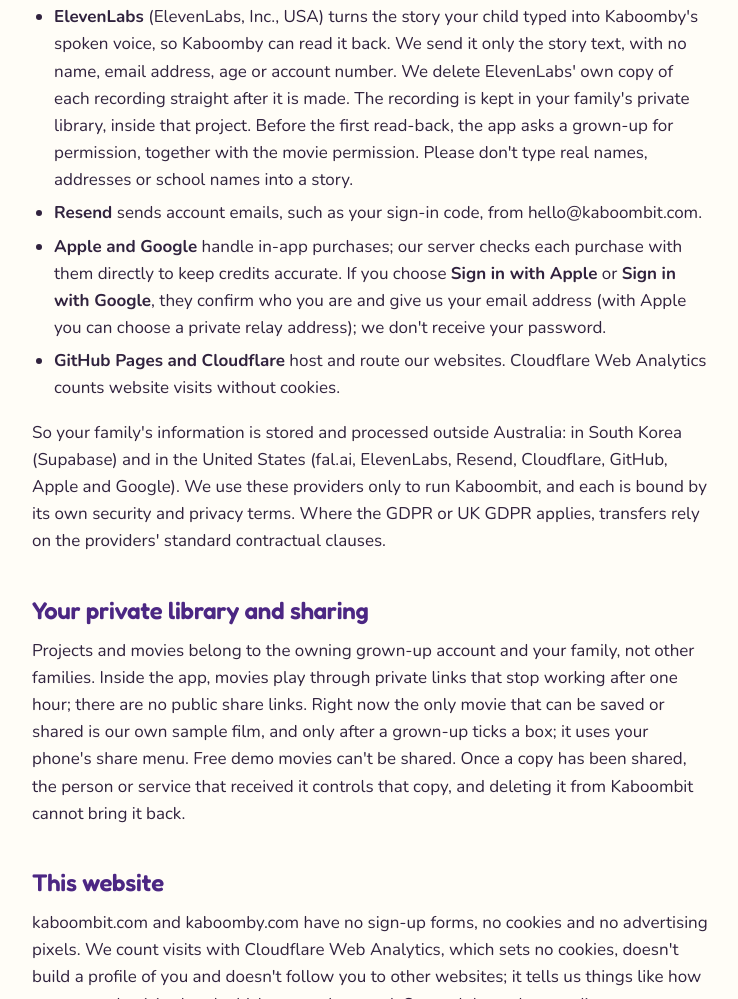
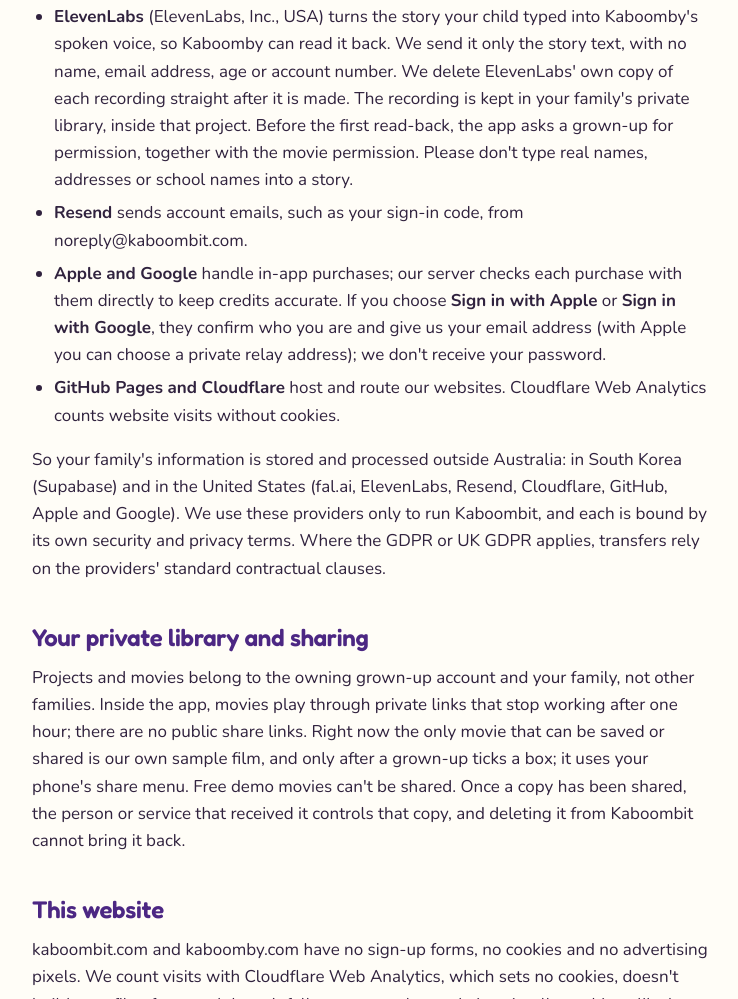
Before and after one commit to quietfield42/kaboombit.com, a plain HTML site: page privacy.html in a window 1280 px wide. Shown: the part 2851-3850 px from the top of the page, without its empty margins (268-1006 px from the left). Drawn offline with Linux system fonts and the light colour scheme.

Commit message:
Privacy: sign-in code emails now come from noreply@kaboombit.com (#3)
Claude-Session: https://claude.ai/code/session_01TsWe95xLRQ3Se9Dn5yXKqy

Co-authored-by: Claude <noreply@anthropic.com>

```diff
--- a/privacy.html
+++ b/privacy.html
@@ -45,7 +45,7 @@
 <li><b>Supabase</b> (accounts, database, file storage and server functions). Our project is hosted in <b>Seoul, South Korea (AWS region ap-northeast-2)</b>.</li>
 <li><b>fal.ai</b> (Features &amp; Labels, Inc., USA) makes the movies, using the Wan 2.7 AI video model, which fal runs for us under its API terms and data processing agreement. <b>fal's terms say it will not use what we send it, or the movies it makes, to create, train or develop its products or services.</b> It processes them only to make the movie, and deletes personal data when our agreement ends. No name, email address, age or account number is sent with them. Before the first movie made from your own drawings, the app asks a grown-up for permission to send them to fal. If that isn't right for your family, you can keep using the free demo, which sends nothing to any movie-making service. For the <b>Cartoon</b> and <b>3D</b> looks, fal first redraws each drawing in that look with the Seedream 4.5 image model before it is animated. Wan 2.7 is made by Alibaba and Seedream 4.5 by ByteDance. fal sends the drawing and scene text to the model's maker to run the model, hosted outside China, and gets the result back. fal has confirmed to us that its agreements with these model makers forbid them from using what we send, or what comes back, to train or improve their models, and let them keep it only as long as needed to make it. My Drawing, the original look, doesn't use Seedream.</li>
 <li><b>ElevenLabs</b> (ElevenLabs, Inc., USA) turns the story your child typed into Kaboomby's spoken voice, so Kaboomby can read it back. We send it only the story text, with no name, email address, age or account number. We delete ElevenLabs' own copy of each recording straight after it is made. The recording is kept in your family's private library, inside that project. Before the first read-back, the app asks a grown-up for permission, together with the movie permission. Please don't type real names, addresses or school names into a story.</li>
-<li><b>Resend</b> sends account emails, such as your sign-in code, from hello@kaboombit.com.</li>
+<li><b>Resend</b> sends account emails, such as your sign-in code, from noreply@kaboombit.com.</li>
 <li><b>Apple and Google</b> handle in-app purchases; our server checks each purchase with them directly to keep credits accurate. If you choose <b>Sign in with Apple</b> or <b>Sign in with Google</b>, they confirm who you are and give us your email address (with Apple you can choose a private relay address); we don't receive your password.</li>
 <li><b>GitHub Pages and Cloudflare</b> host and route our websites. Cloudflare Web Analytics counts website visits without cookies.</li>
 </ul>
```
